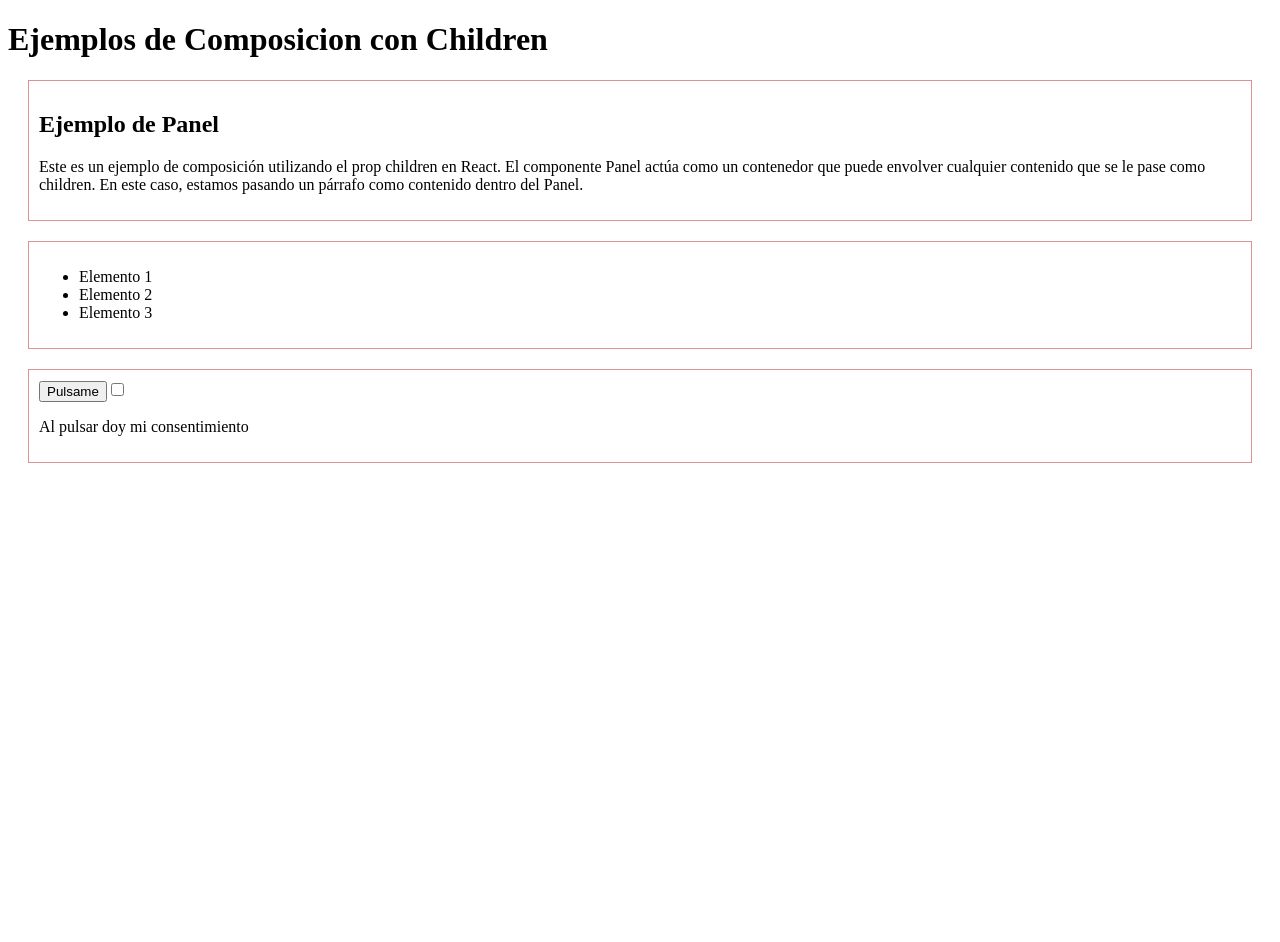
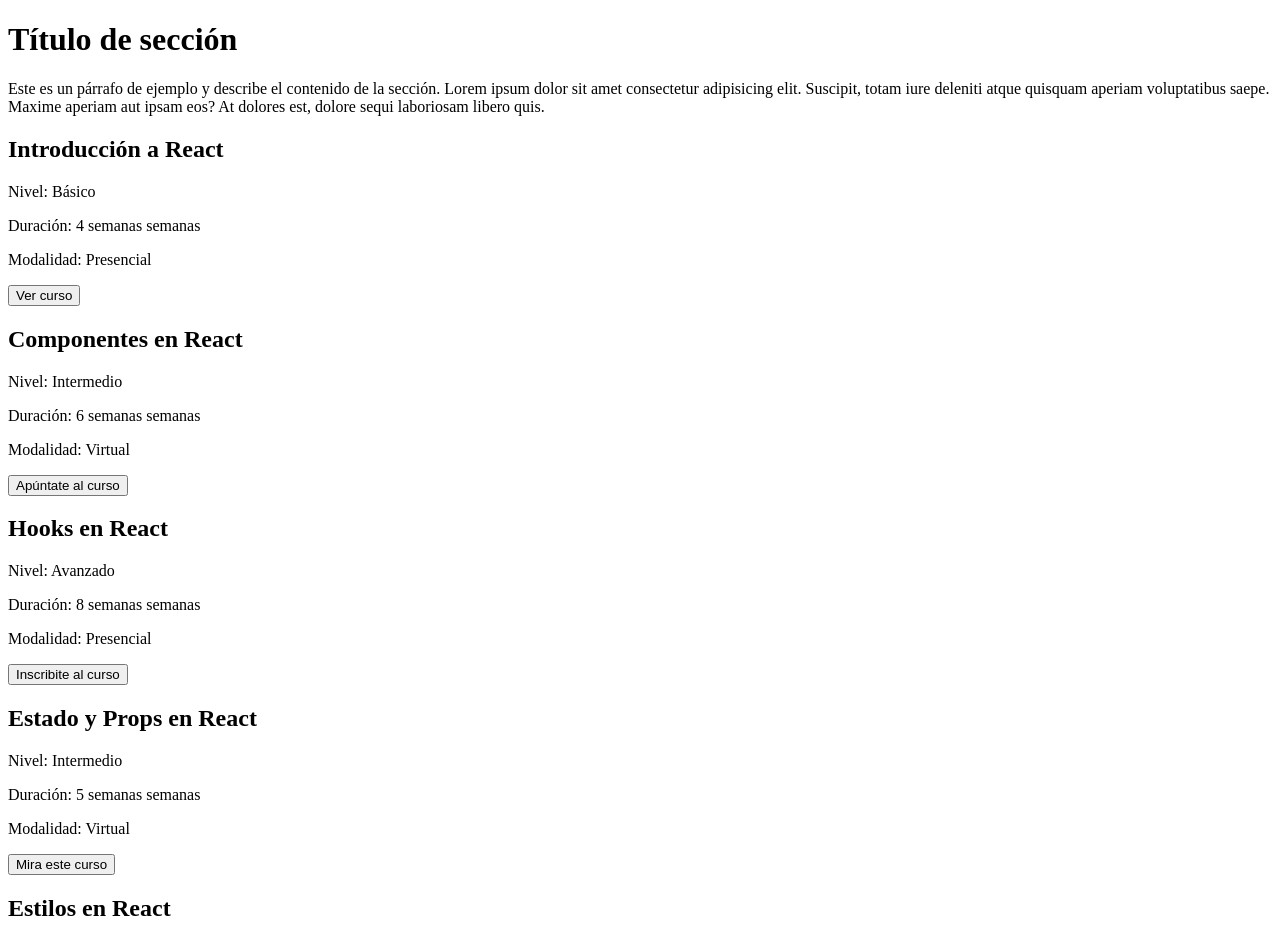
Before and after one commit to zitor83/bootcamp-fullstack-Esplai, a React (Vite) app in the folder 03-react/sheet-02/: page / in a window 1280 px wide. Shown: the top 942 px of the page. Before the commit the page ends 800 px from the top, so only its background shows below. Built offline with nearby package versions, Linux system fonts and the light colour scheme.

Commit message:
feat: Update App component to use Curso and remove Panel examples for exercise 09

```diff
--- a/03-react/sheet-02/src/App.tsx
+++ b/03-react/sheet-02/src/App.tsx
@@ -1,5 +1,6 @@
 import "./App.css";
-import Panel from './components/ejercicio7/Panel';
+// import Panel from "./components/ejercicio7/Panel";
+import Curso from "./components/ejercicio9/Curso";
 //import ModuleCard from "./components/ejercicio5/ModuleCard";
 // import CourseCard from "./components/ejercicio2/CourseCard";
 // import ProfileCard from "./components/ejercicio3/ProfileCard";
@@ -60,31 +61,86 @@ import Panel from './components/ejercicio7/Panel';
 //     </>
 //   );
 // }
+// function App() {
+//   return (
+//     <>
+//       <h1>Ejemplos de Composicion con Children</h1>
+//       <Panel>
+//         <h1>Ejemplo de Panel</h1>
+//         <p>
+//           Este es un ejemplo de composición utilizando el prop children en
+//           React. El componente Panel actúa como un contenedor que puede envolver
+//           cualquier contenido que se le pase como children. En este caso,
+//           estamos pasando un párrafo como contenido dentro del Panel.
+//         </p>
+//       </Panel>
+//       <Panel>
+//         <ul>
+//           <li>Elemento 1</li>
+//           <li>Elemento 2</li>
+//           <li>Elemento 3</li>
+//         </ul>
+//       </Panel>
+//       <Panel>
+//         <button type="button">Pulsame</button>
+//         <input type="checkbox" name="consentimiento"  />
+//         <p>Al pulsar doy mi consentimiento</p>
+//       </Panel>
+//     </>
+//   );
 function App() {
   return (
     <>
-      <h1>Ejemplos de Composicion con Children</h1>
-      <Panel>
-        <h1>Ejemplo de Panel</h1>
-        <p>
-          Este es un ejemplo de composición utilizando el prop children en
-          React. El componente Panel actúa como un contenedor que puede envolver
-          cualquier contenido que se le pase como children. En este caso,
-          estamos pasando un párrafo como contenido dentro del Panel.
-        </p>
-      </Panel>
-      <Panel>
-        <ul>
-          <li>Elemento 1</li>
-          <li>Elemento 2</li>
-          <li>Elemento 3</li>
-        </ul>
-      </Panel>
-      <Panel>
-        <button type="button">Pulsame</button>
-        <input type="checkbox" name="consentimiento"  />
-        <p>Al pulsar doy mi consentimiento</p>
-      </Panel>
+      <h1>Título de sección</h1>
+      <p>
+        Este es un párrafo de ejemplo y describe el contenido de la sección.
+        Lorem ipsum dolor sit amet consectetur adipisicing elit. Suscipit, totam
+        iure deleniti atque quisquam aperiam voluptatibus saepe. Maxime aperiam
+        aut ipsam eos? At dolores est, dolore sequi laboriosam libero quis.
+      </p>
+
+      <Curso
+        title="Introducción a React"
+        level="Básico"
+        duration="4 semanas"
+        modality="Presencial"
+        textAction="Ver curso"
+      />
+      <Curso
+        title="Componentes en React"
+        level="Intermedio"
+        duration="6 semanas"
+        modality="Virtual"
+        textAction="Apúntate al curso"
+      />
+      <Curso
+        title="Hooks en React"
+        level="Avanzado"
+        duration="8 semanas"
+        modality="Presencial"
+        textAction="Inscribite al curso"
+      />
+      <Curso
+        title="Estado y Props en React"
+        level="Intermedio"
+        duration="5 semanas"
+        modality="Virtual"
+        textAction="Mira este curso"
+      />
+      <Curso
+        title="Estilos en React"
+        level="Básico"
+        duration="3 semanas"
+        modality="Presencial"
+        textAction="Apúntate a este curso"
+      />
+      <Curso
+        title="React Router"
+        level="Intermedio"
+        duration="4 semanas"
+        modality="Virtual"
+        textAction="Ven a este curso"
+      />
     </>
   );
 }
--- /dev/null
+++ b/03-react/sheet-02/src/components/ejercicio9/Curso.tsx
@@ -0,0 +1,18 @@
+function Curso(props: {
+  title: string;
+  level: string;
+  duration: string;
+  modality: string;
+  textAction: string;
+}) {
+  return (
+    <article className="course-card">
+      <h2>{props.title}</h2>
+      <p>Nivel: {props.level}</p>
+      <p>Duración: {props.duration} semanas</p>
+      <p>Modalidad: {props.modality}</p>
+      <button>{props.textAction}</button>
+    </article>
+  );
+}
+export default Curso;
```
